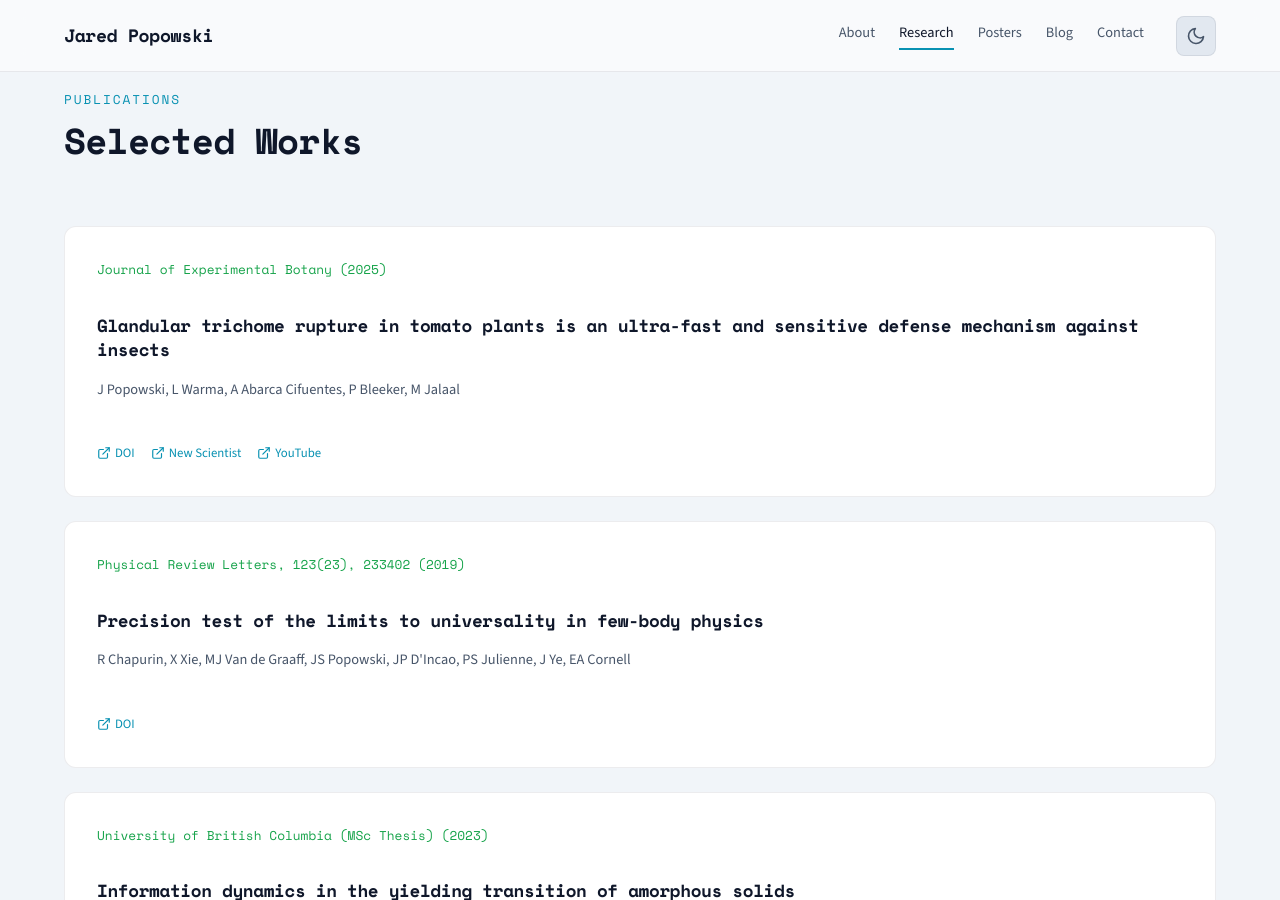
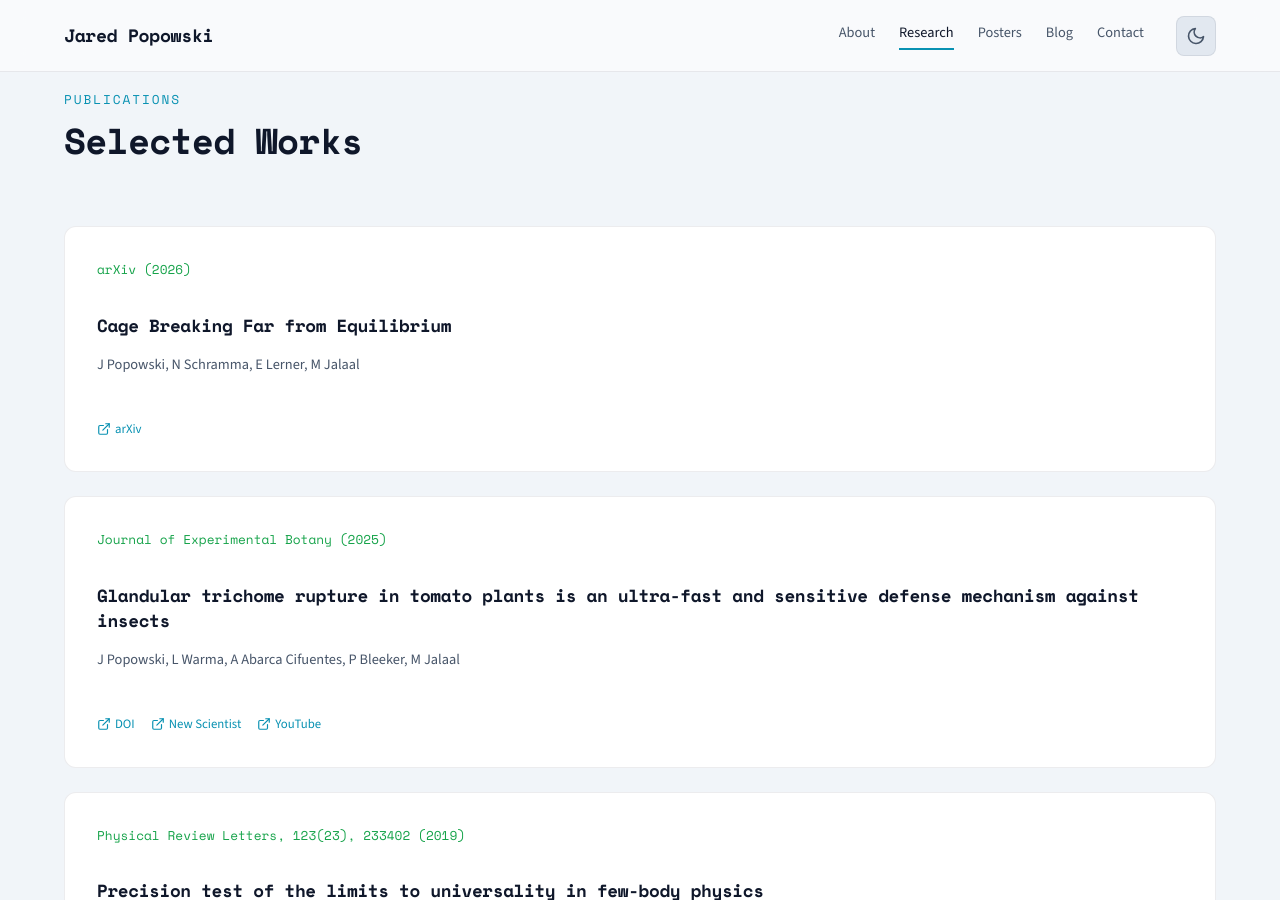
Before and after one commit to jspopowski/jspopowski.github.io, a Jekyll site: the page built from research.md, in a window 1280 px wide and 900 px high, scrolled down 2456 px. Built offline with Jekyll 4.4.1, drawn with Linux system fonts in a browser that asks for light colours.

Commit message:
Updated publication list with cage breaking preprint

```diff
--- a/_data/publications.yml
+++ b/_data/publications.yml
@@ -1,3 +1,13 @@
+- title: "Cage Breaking Far from Equilibrium"
+  authors: "J Popowski, N Schramma, E Lerner, M Jalaal"
+  venue: "arXiv"
+  year: 2026
+  featured: true
+  category: "statistical-physics"
+  links:
+    - label: "arXiv"
+      url: "https://arxiv.org/abs/2603.14973"
+
 - title: "Glandular trichome rupture in tomato plants is an ultra-fast and sensitive defense mechanism against insects"
   authors: "J Popowski, L Warma, A Abarca Cifuentes, P Bleeker, M Jalaal"
   venue: "Journal of Experimental Botany"
```
